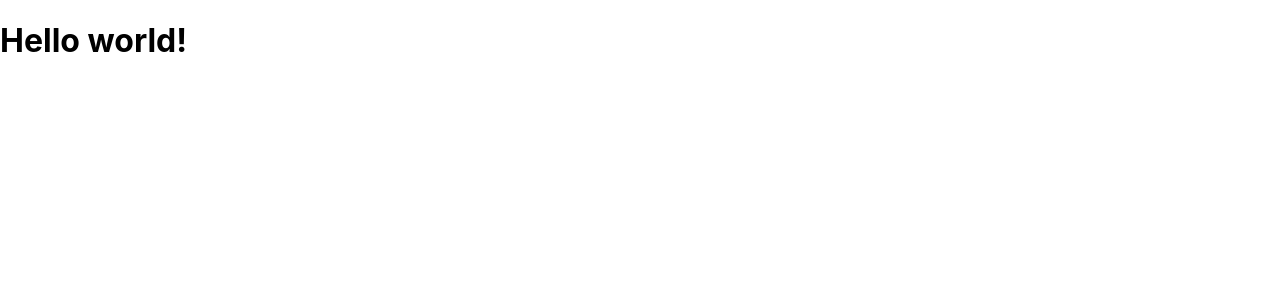
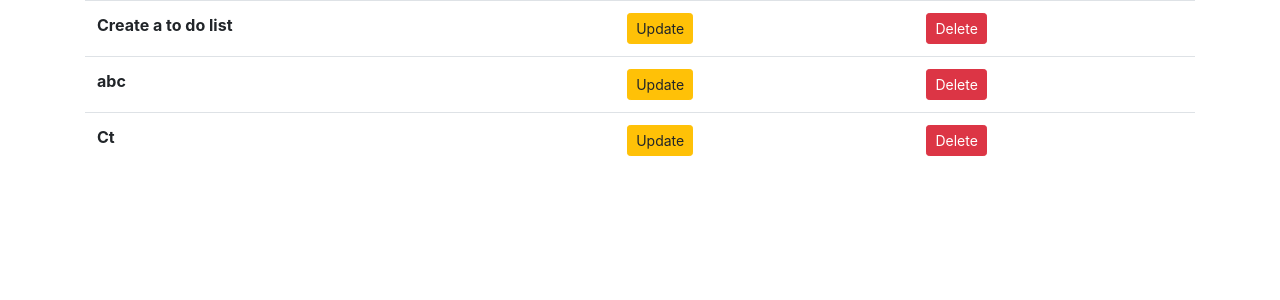
Before and after one commit to rabbykhairul/simple-to-do, a React (Create React App) app: page / in a window 1280 px wide. Shown: the top 300 px of the page. Built offline with nearby package versions, Linux system fonts and the light colour scheme.

Commit message:
render to do list

```diff
--- a/src/App.js
+++ b/src/App.js
@@ -1,5 +1,26 @@
-function App() {
-  return <h1>Hello world!</h1>;
+import React, { Component } from "react";
+import ListTable from "./components/ListTable";
+
+class App extends Component {
+  state = {
+    toDoItems: [
+      { id: 1, content: "Create a to do list" },
+      { id: 2, content: "abc" },
+      { id: 3, content: "Ct" },
+    ],
+  };
+
+  render() {
+    return (
+      <div className="container">
+        <ListTable
+          items={this.state.toDoItems}
+          onUpdate={this.updateItem}
+          onDelete={this.deleteItem}
+        />
+      </div>
+    );
+  }
 }
 
 export default App;
```
Also changed, not shown: src/index.js (+7 -6 lines).
